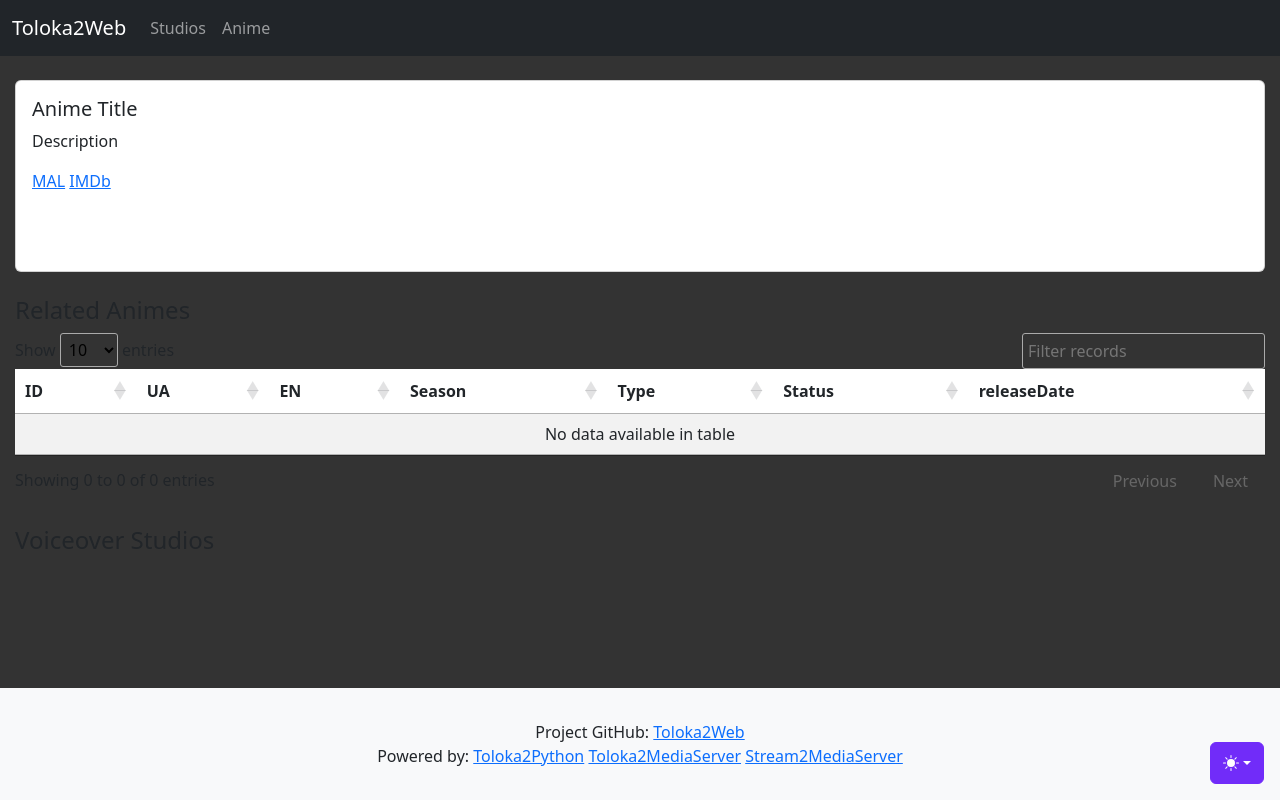
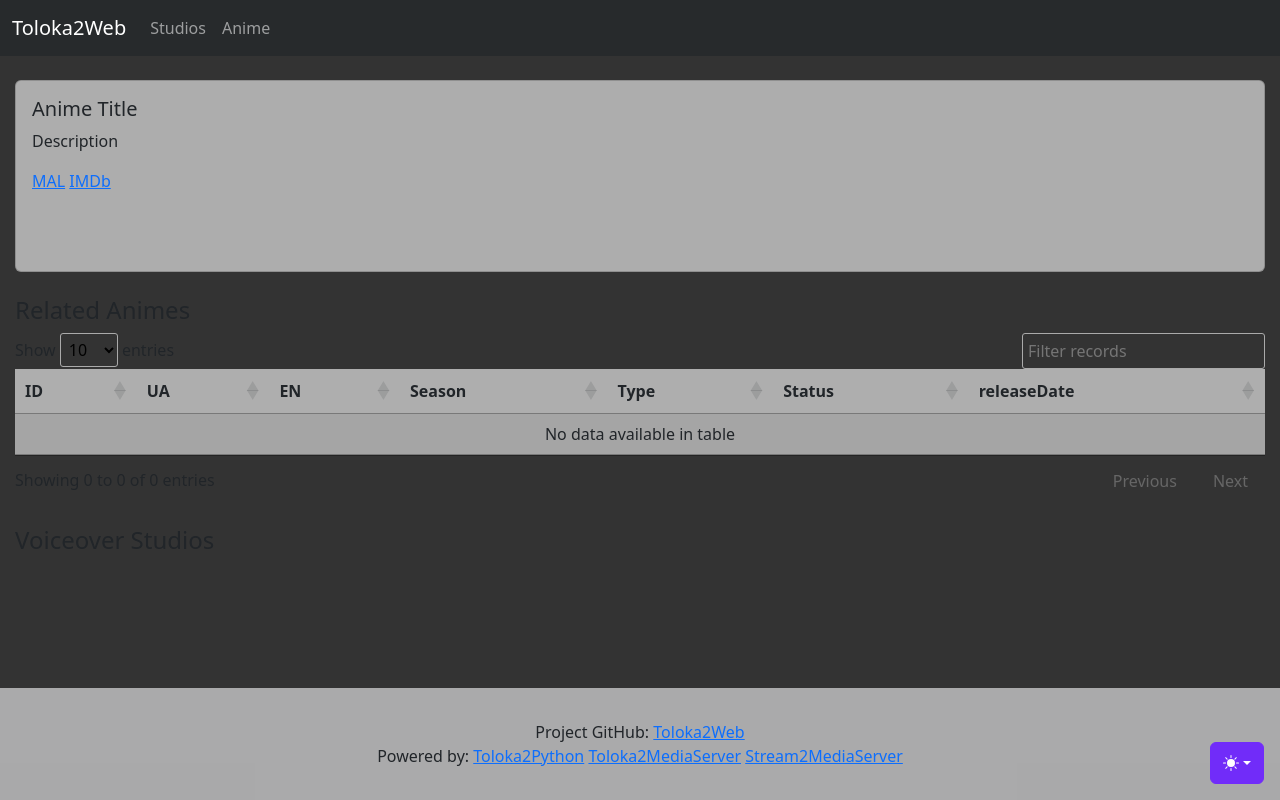
Before and after one commit to maksii/Toloka2Web, a Flask app: page /anime/1 in a window 1280 px wide. Run offline with Flask 3, Linux system fonts and the light colour scheme; data comes from the database, SQL or seed files in the repository; data that the repository does not hold is empty; parts of the project's set-up code (start-up, migrations or seed data) failed here and were passed over; some libraries are stand-ins or nearby versions.

Commit message:
transparent colors for black and white theme

```diff
--- a/app/static/css/styles.css
+++ b/app/static/css/styles.css
@@ -124,3 +124,16 @@ body {
   background-color: rgba(0, 0, 0, 0.8); /* Adjust the alpha value for required transparency */
   z-index: -1;
 }
+
+.bg-dark {    --bs-bg-opacity: 0.6;}
+
+.bg-body-tertiary {--bs-bg-opacity: 0.6;}
+
+:root, [data-bs-theme=light] {
+--bs-body-bg: #fff9;
+--bs-secondary-color: rgb(98 126 155 / 75%);
+}
+
+[data-bs-theme=dark] {
+  --bs-body-bg: #212529bd;
+}
```
